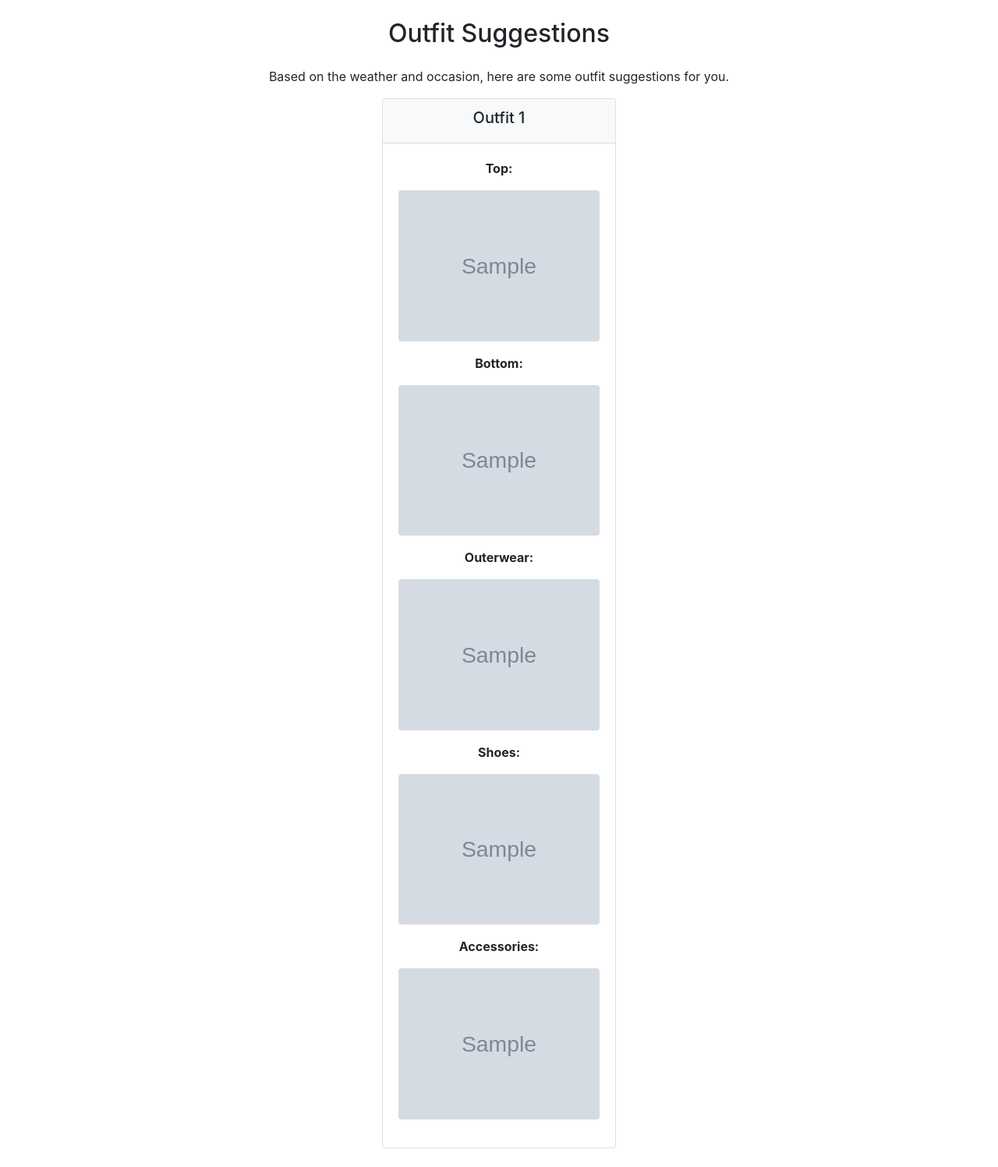
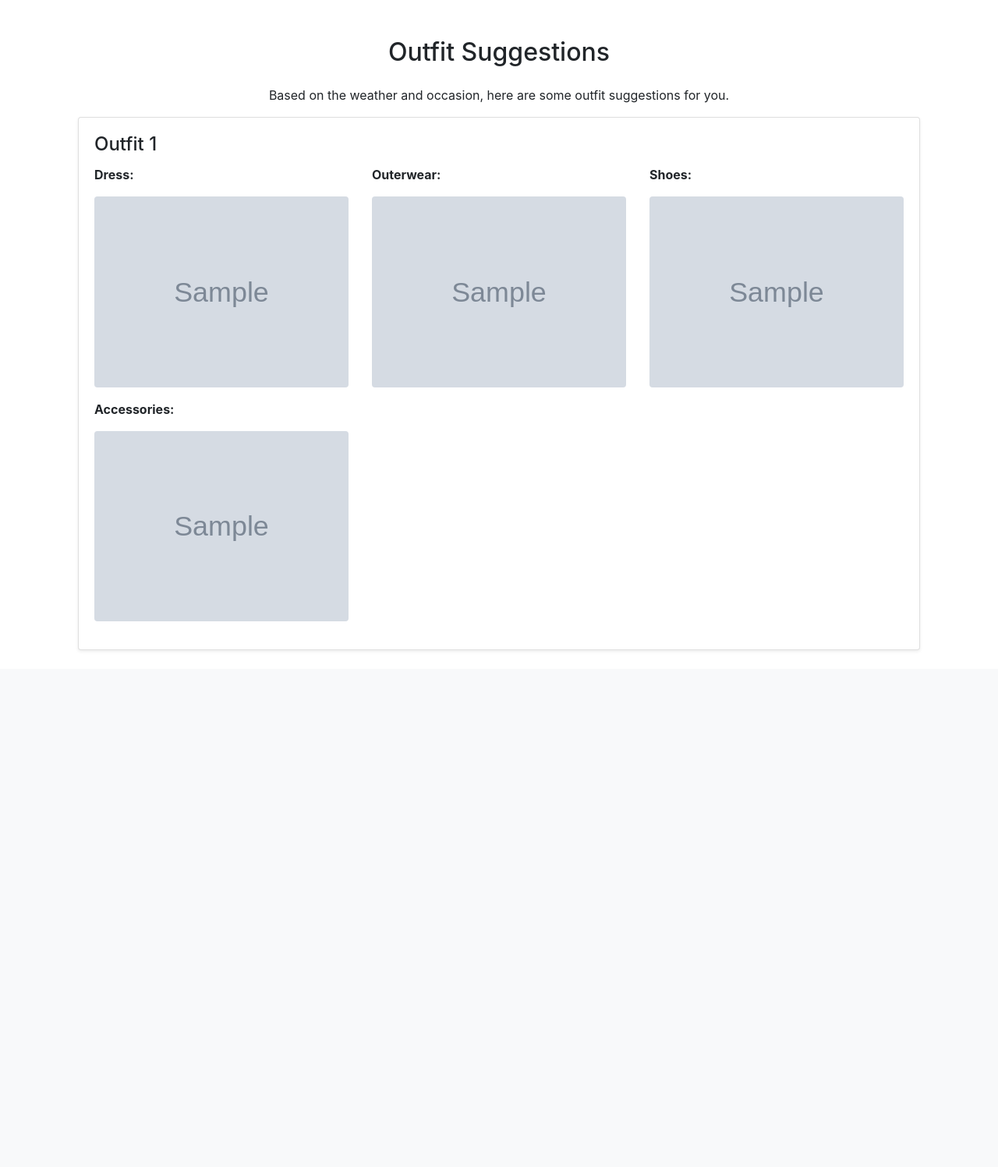
Before and after one commit to SShasholko/fashion-outfit-generator-in-Flask, a Flask app: template templates/outfit_suggestions.html in a window 1280 px wide. Shown: the part 56-1553 px from the top of the page at 78% size. After the commit the page ends 890 px from the top, so only its background shows below. Run offline with Flask 3, Linux system fonts and the light colour scheme; the template is opened without the code that fills it: most values are stand-ins (such as "Sample title", 1, 10 or a date in 2020); grey boxes marked "Sample" are stand-in pictures; some libraries are stand-ins or nearby versions.

Commit message:
Dress option in outfit suggestions

```diff
--- a/app.py
+++ b/app.py
@@ -68,11 +68,9 @@ def register():
 
 @app.route('/wardrobe', methods=["GET", "POST"])
 def wardrobe():
-    # user_name = mongo.db.users.find_one(session.get('user_id'))['_id']
-    # print(user_name)
+
     user_id = mongo.db.users.find_one(session.get('user_id'))['_id']
     if request.method == 'POST':
-        # Handle form submission
         item_type = request.form['type']
         color = request.form['color']
         style = request.form['style']
@@ -81,7 +79,7 @@ def wardrobe():
 
         # Insert the new item into the wardrobe collection
         mongo.db.wardrobe.insert_one({
-            'user_id': ObjectId(user_id),  # Replace with the actual user ID from your session
+            'user_id': ObjectId(user_id),
             'type': item_type,
             'color': color,
             'style': style,
@@ -132,10 +130,8 @@ def outfit_suggestions():
     if request.method == 'POST':
         current_season = request.form['seasons']
         occasion = request.form['occasion']
-        # user_id = session.get('user_id')
+
         user_id = mongo.db.users.find_one(session.get('user_id'))['_id']
-
-        # print(current_season, occasion, user_id)
 
         wardrobe_items = mongo.db.wardrobe.find({
             'user_id': ObjectId(user_id),
@@ -146,6 +142,7 @@ def outfit_suggestions():
 
         tops = []
         bottoms = []
+        dresses = []
         outerwear = []
         shoes = []
         accessories = []
@@ -155,6 +152,8 @@ def outfit_suggestions():
                 tops.append(item)
             elif item['type'] == 'Bottom':
                 bottoms.append(item)
+            elif item['type'] == 'Dress':
+                dresses.append(item)
             elif item['type'] == 'Outerwear':
                 outerwear.append(item)
             elif item['type'] == 'Shoes':
@@ -162,42 +161,30 @@ def outfit_suggestions():
             elif item['type'] == 'Accessory':
                 accessories.append(item)
 
-        print(f"Tops: {tops}")
-        print(f"Bottoms: {bottoms}")
-        print(f"Outerwear: {outerwear}")
-        print(f"Shoes: {shoes}")
-        print(f"Accessories: {accessories}")
-
-        # # Group items by type
-        # tops = [item for item in wardrobe_items if item['type'] == 'Top']
-        # bottoms = [item for item in wardrobe_items if item['type'] == 'Bottom']
-        # outerwear = [item for item in wardrobe_items if item['type'] == 'Outerwear']
-        # shoes = [item for item in wardrobe_items if item['type'] == 'Shoes']
-        # accessories = [item for item in wardrobe_items if item['type'] == 'Accessory']
-
-        # # Generate outfit suggestions (basic random example)
         from random import choice
 
-        # print(f"Tops: {tops}")
-        # print(f"Bottoms: {bottoms}")
-        # print(f"Outerwear: {outerwear}")
-        # print(f"Shoes: {shoes}")
-        # print(f"Accessories: {accessories}")
+        outfit_suggestions = []
+        for _ in range(3):
+            outfit = {}
 
-        outfit_suggestions = []
-        for _ in range(3):  # Generate 3 different outfit suggestions
-            outfit = {
-                'top': choice(tops) if tops else None,
-                'bottom': choice(bottoms) if bottoms else None,
-                'outerwear': choice(outerwear) if outerwear else None,
-                'shoes': choice(shoes) if shoes else None,
-                'accessories': choice(accessories) if accessories else None,
-            }
+            # Randomly decide to use either a dress or a top + bottom
+            if dresses and choice([True, False]):  # 50% chance to choose a dress if available
+                outfit['dress'] = choice(dresses)
+                outfit['top'] = None
+                outfit['bottom'] = None
+            else:
+                outfit['top'] = choice(tops) if tops else None
+                outfit['bottom'] = choice(bottoms) if bottoms else None
+                outfit['dress'] = None
+
+            outfit['outerwear'] = choice(outerwear) if outerwear else None
+            outfit['shoes'] = choice(shoes) if shoes else None
+            outfit['accessories'] = choice(accessories) if accessories else None
+
             outfit_suggestions.append(outfit)
 
         return render_template('outfit_suggestions.html', outfit_suggestions=outfit_suggestions)
 
-    # If GET request, show the form to input weather and occasion
     return render_template('outfit_form.html')
 
 
--- a/templates/outfit_suggestions.html
+++ b/templates/outfit_suggestions.html
@@ -1,18 +1,29 @@
 {% extends "base.html" %}
 {% block content %}
-<div class="container mt-4">
+
+
+<div class="container mt-5">
+
+
     <h2 class="text-center mb-4">Outfit Suggestions</h2>
     <p class="text-center">Based on the weather and occasion, here are some outfit suggestions for you.</p>
 
-    <!-- Flex Container for Horizontal Layout -->
-    <div class="d-flex flex-row flex-wrap justify-content-center">
+
+
     {% for outfit in outfit_suggestions %}
-            <div class="card mx-2 mb-4" style="width: 300px;">
-                <div class="card-header text-center bg-light">
-                    <h5>Outfit {{ loop.index }}</h5>
+    <div class="row mb-4">
+        <div class="col-md-12">
+            <div class="card shadow-sm">
+                <div class="card-body">
+                    <h4 class="card-title">Outfit {{ loop.index }}</h4>
+                    <div class="row">
+                        {% if outfit.dress %}
+                        <div class="col-md-4 mb-3">
+                            <p><strong>Dress:</strong></p>
+                            <img src="{{ outfit.dress.image_url }}" alt="Dress Image" class="img-fluid rounded" style="max-width: 100%; height: auto;">
                         </div>
-                <div class="card-body text-center">
-                    <div class="mb-3">
+                        {% else %}
+                        <div class="col-md-4 mb-3">
                             <p><strong>Top:</strong></p>
                             {% if outfit.top %}
                             <img src="{{ outfit.top.image_url }}" alt="Top Image" class="img-fluid rounded" style="max-width: 100%; height: auto;">
@@ -20,8 +31,7 @@
                             <p>N/A</p>
                             {% endif %}
                         </div>
-
-                    <div class="mb-3">
+                        <div class="col-md-4 mb-3">
                             <p><strong>Bottom:</strong></p>
                             {% if outfit.bottom %}
                             <img src="{{ outfit.bottom.image_url }}" alt="Bottom Image" class="img-fluid rounded" style="max-width: 100%; height: auto;">
@@ -29,8 +39,8 @@
                             <p>N/A</p>
                             {% endif %}
                         </div>
-
-                    <div class="mb-3">
+                        {% endif %}
+                        <div class="col-md-4 mb-3">
                             <p><strong>Outerwear:</strong></p>
                             {% if outfit.outerwear %}
                             <img src="{{ outfit.outerwear.image_url }}" alt="Outerwear Image" class="img-fluid rounded" style="max-width: 100%; height: auto;">
@@ -38,8 +48,7 @@
                             <p>N/A</p>
                             {% endif %}
                         </div>
-
-                    <div class="mb-3">
+                        <div class="col-md-4 mb-3">
                             <p><strong>Shoes:</strong></p>
                             {% if outfit.shoes %}
                             <img src="{{ outfit.shoes.image_url }}" alt="Shoes Image" class="img-fluid rounded" style="max-width: 100%; height: auto;">
@@ -47,8 +56,7 @@
                             <p>N/A</p>
                             {% endif %}
                         </div>
-
-                    <div class="mb-3">
+                        <div class="col-md-4 mb-3">
                             <p><strong>Accessories:</strong></p>
                             {% if outfit.accessories %}
                             <img src="{{ outfit.accessories.image_url }}" alt="Accessories Image" class="img-fluid rounded" style="max-width: 100%; height: auto;">
@@ -58,7 +66,14 @@
                         </div>
                     </div>
                 </div>
+            </div>
+        </div>
+    </div>
     {% endfor %}
 </div>
-</div>
+
+
+
+
+
 {% endblock %}
```
Lines whose indentation alone changed are shown as unchanged.
